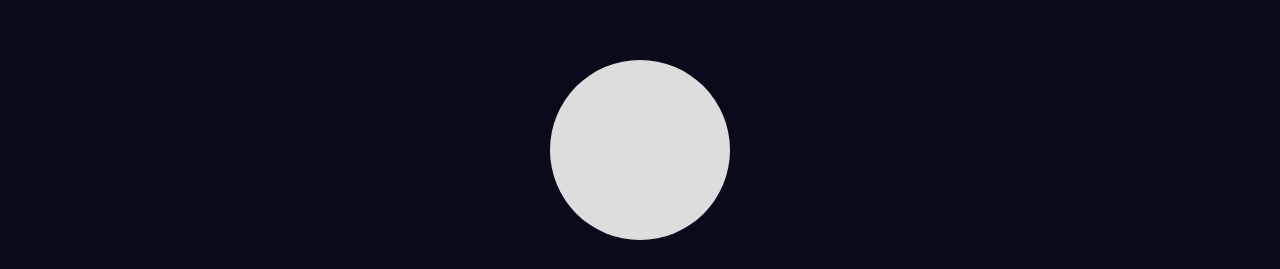
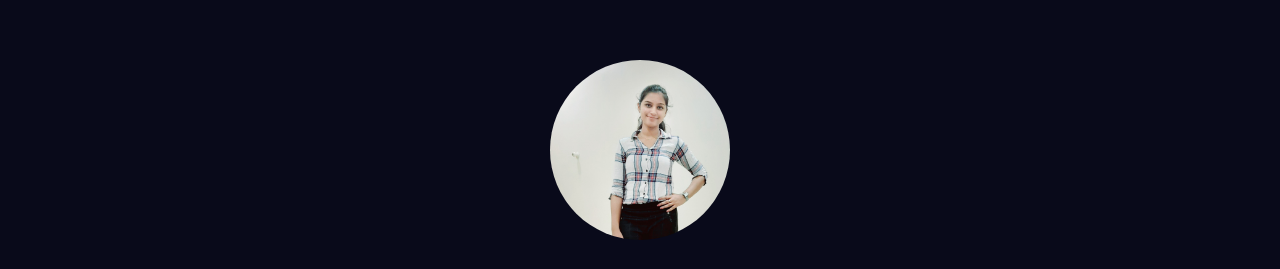
Before and after one commit to riyapolade/portfolio.github.io, a plain HTML site: page index.html in a window 1280 px wide. Shown: the part 52-321 px from the top of the page. Drawn offline with nearby package versions, Linux system fonts and the light colour scheme.

Commit message:
profile img

```diff
--- a/index.html
+++ b/index.html
@@ -38,7 +38,7 @@
   <section class="home container" id="home">
     <div class="home-content">
       <div class="home-img">
-        <img src="C:\Users\Admin\Pictures\My photos\profile.jpg.jpg" alt="">
+        <img src="images/Profileimg.jpg" alt="">
       </div>
 
       <div class="home-text">
```
Also changed, not shown: images/Profileimg.jpg (added).
